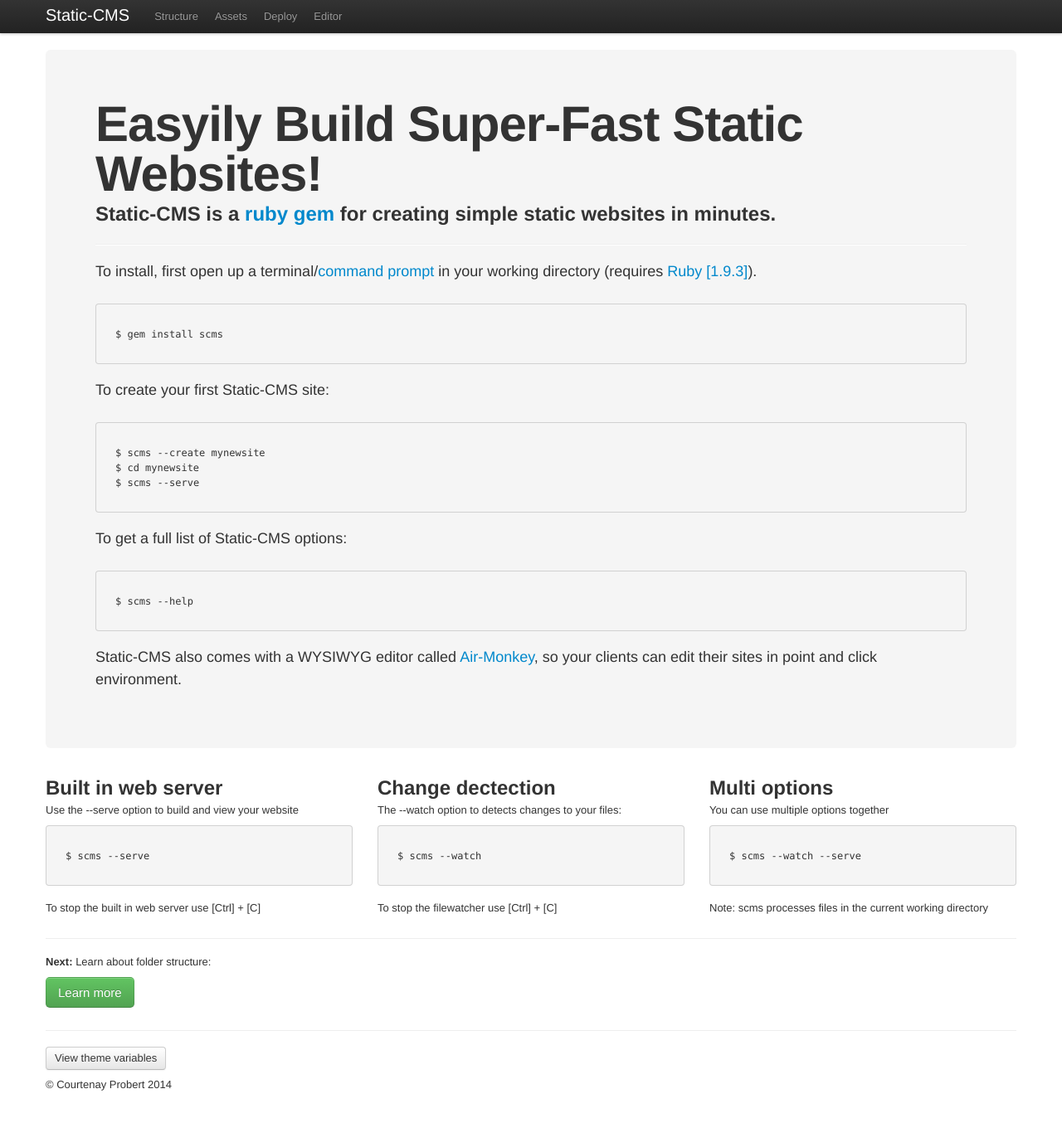
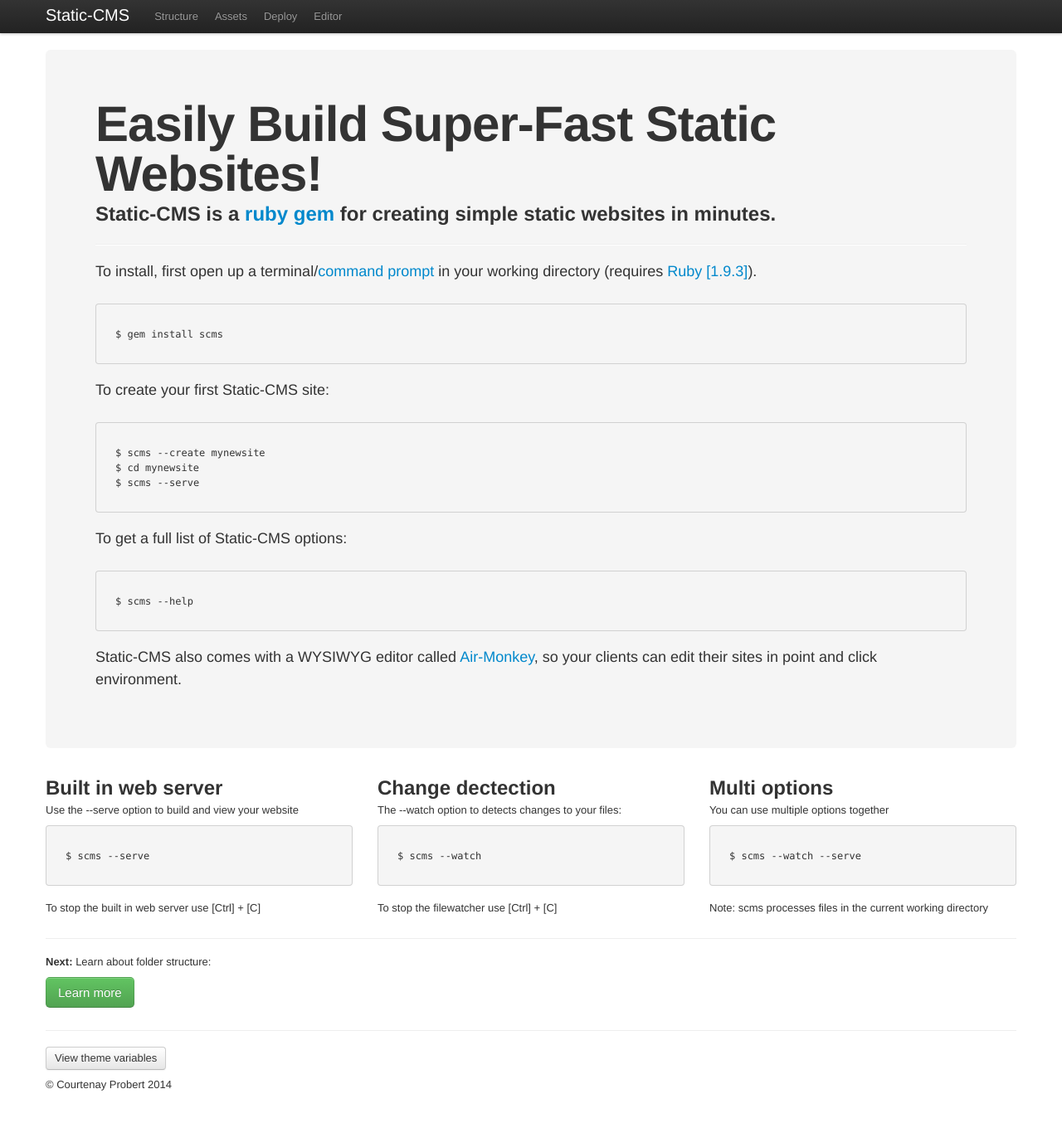
Before and after one commit to cprobert/static-cms, a Jekyll site: the page index.html, which Jekyll copies as it is, in a window 1280 px wide and 1366 px high. Shown: the top 1354 px of the window at 83% size. Built offline with Jekyll 4.4.1, drawn with Linux system fonts in a browser that asks for light colours; a style sheet for code colours, icons or effects is not loaded.

Commit message:
Spelling errors

```diff
--- a/index.html
+++ b/index.html
@@ -80,7 +80,7 @@
       <!-- Main hero unit for a primary marketing message or call to action -->
 	  <header id="overview" class="jumbotron subhead">
 			<div class="hero-unit">
-    <h1>Easyily Build Super-Fast Static Websites!</h1>
+    <h1>Easily Build Super-Fast Static Websites!</h1>
 
     <h2>Static-CMS is a <a href="https://www.google.co.uk/search?q=define:+ruby+gem" target="_blank">ruby gem</a> for creating simple static websites in minutes.</h2>
 
```
